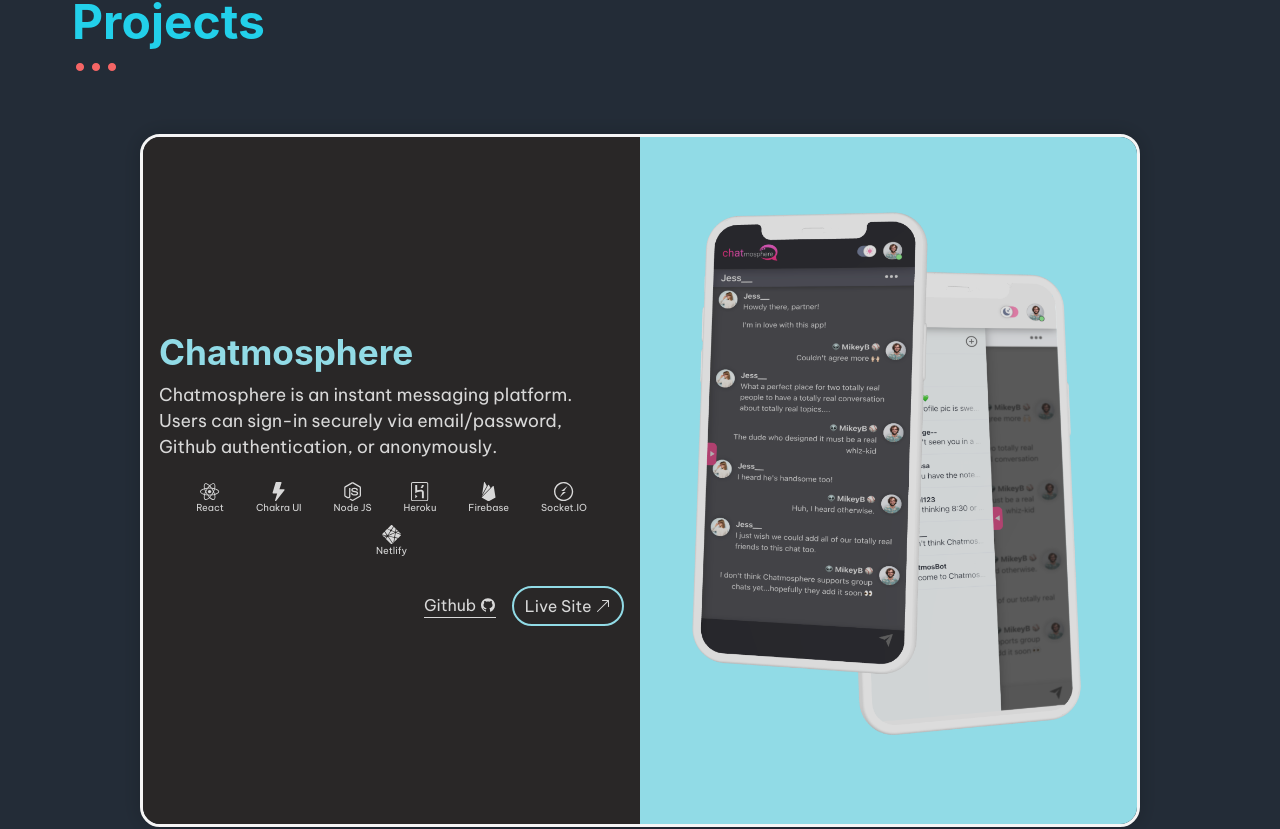
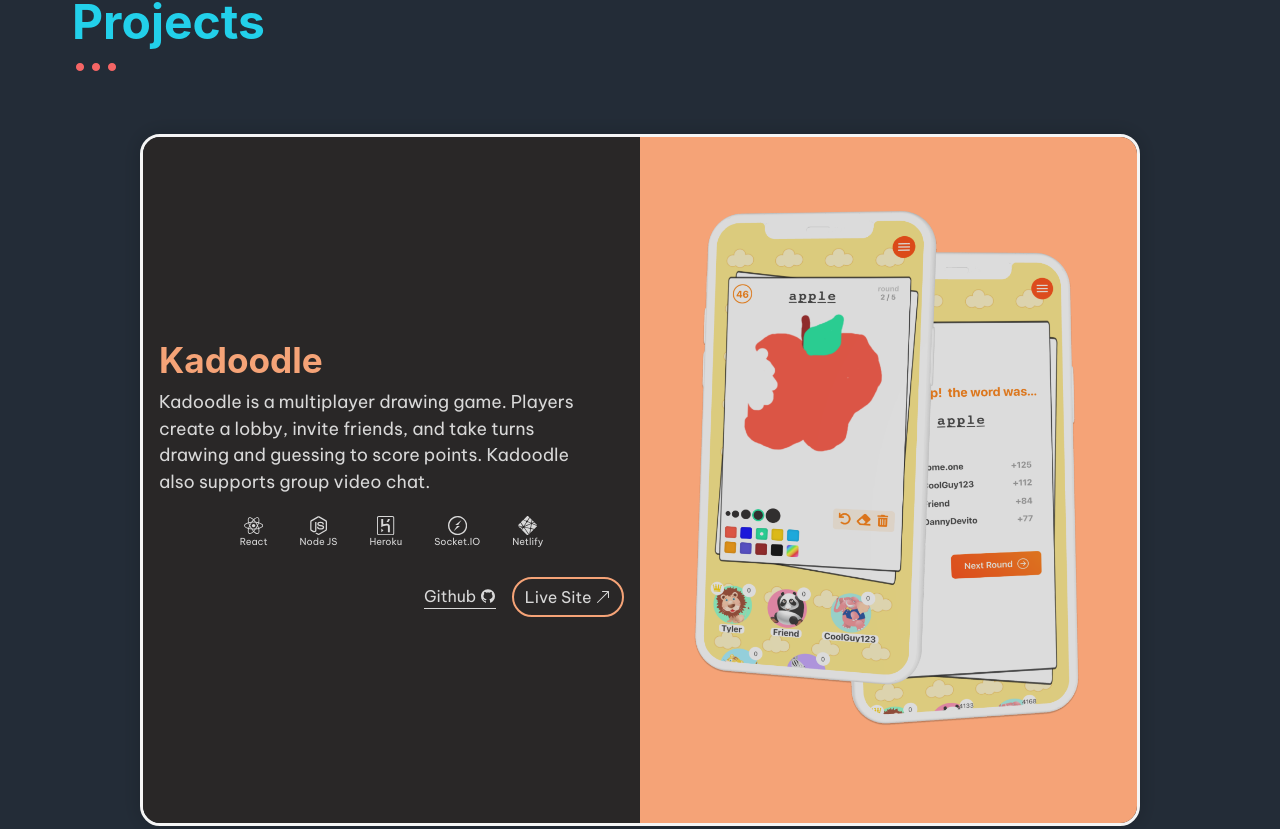
Before and after one commit to tylertierney/portfolio, a Next.js app: page / in a window 1280 px wide. Shown: the part 1244-2073 px from the top of the page. Built offline with nearby package versions, Linux system fonts and the light colour scheme.

Commit message:
Added Kadoodle project

```diff
--- a/components/Projects/Projects.js
+++ b/components/Projects/Projects.js
@@ -17,7 +17,8 @@
         project.title === "LinkBase" ||
         project.title === "Custom Homepage" ||
         project.title === "Chord Finder" ||
-        project.title === "Chatmosphere"
+        project.title === "Chatmosphere" ||
+        project.title === "Kadoodle"
       ) {
         return (
           <NewProject
--- a/data.js
+++ b/data.js
@@ -101,6 +101,42 @@
   ],
   projects: [
     {
+      title: "Kadoodle",
+      description:
+        "Kadoodle is a multiplayer drawing game. Players create a lobby, invite friends, and take turns drawing and guessing to score points. Kadoodle also supports group video chat.",
+      hostedsite: "https://kadoodle.us",
+      github: "https://github.com/tylertierney/kadoodle",
+      desktop_screenshot: "",
+      mobile_screenshot: "",
+      mobile_screenshot2: "",
+      mobile_screenshot3: "",
+      featured_image: "/images/kadoodle_iphone_mockups.png",
+      local_url: "kadoodle",
+      tech_stack: [
+        {
+          name: "React",
+          icon: "FaReact",
+        },
+        {
+          name: "Node JS",
+          icon: "FaNodeJs",
+        },
+        {
+          name: "Heroku",
+          icon: "SiHeroku",
+        },
+        {
+          name: "Socket.IO",
+          icon: "SiSocketDotIo",
+        },
+        {
+          name: "Netlify",
+          icon: "SiNetlify",
+        },
+      ],
+      color: "#ffaa7c",
+    },
+    {
       title: "Chatmosphere",
       description:
         "Chatmosphere is an instant messaging platform. Users can sign-in securely via email/password, Github authentication, or anonymously.",
@@ -145,6 +181,34 @@
       color: "#97e4f0",
     },
     {
+      title: "Chord Finder",
+      description:
+        "Enter guitar notes on a virtual fretboard and identify the associated chord. Built using React, Typescript, and Nextjs.",
+      hostedsite: "https://www.chordfinder.us/",
+      github: "https://github.com/tylertierney/chordfinder",
+      desktop_screenshot: "",
+      mobile_screenshot: "",
+      mobile_screenshot2: "",
+      mobile_screenshot3: "",
+      featured_image: "/images/chordfinder_iphone_mockups.png",
+      local_url: "chordfinder",
+      tech_stack: [
+        {
+          name: "React",
+          icon: "FaReact",
+        },
+        {
+          name: "Chakra UI",
+          icon: "BsLightningFill",
+        },
+        {
+          name: "Next.js",
+          icon: "SiNextDotJs",
+        },
+      ],
+      color: "#78DD78",
+    },
+    {
       title: "MovieWorm",
       description:
         "MovieWorm is a platform where users can create private groups, invite friends, and share movie reviews and ratings.",
@@ -179,34 +243,6 @@
         },
       ],
       color: "#ffa3a3",
-    },
-    {
-      title: "Chord Finder",
-      description:
-        "Enter guitar notes on a virtual fretboard and identify the associated chord. Built using React, Typescript, and Nextjs.",
-      hostedsite: "https://www.chordfinder.us/",
-      github: "https://github.com/tylertierney/chordfinder",
-      desktop_screenshot: "",
-      mobile_screenshot: "",
-      mobile_screenshot2: "",
-      mobile_screenshot3: "",
-      featured_image: "/images/chordfinder_iphone_mockups.png",
-      local_url: "chordfinder",
-      tech_stack: [
-        {
-          name: "React",
-          icon: "FaReact",
-        },
-        {
-          name: "Chakra UI",
-          icon: "BsLightningFill",
-        },
-        {
-          name: "Next.js",
-          icon: "SiNextDotJs",
-        },
-      ],
-      color: "#78DD78",
     },
     {
       title: "Custom Homepage",
```
Also changed, not shown: public/images/kadoodle_iphone_mockups.png (added).
